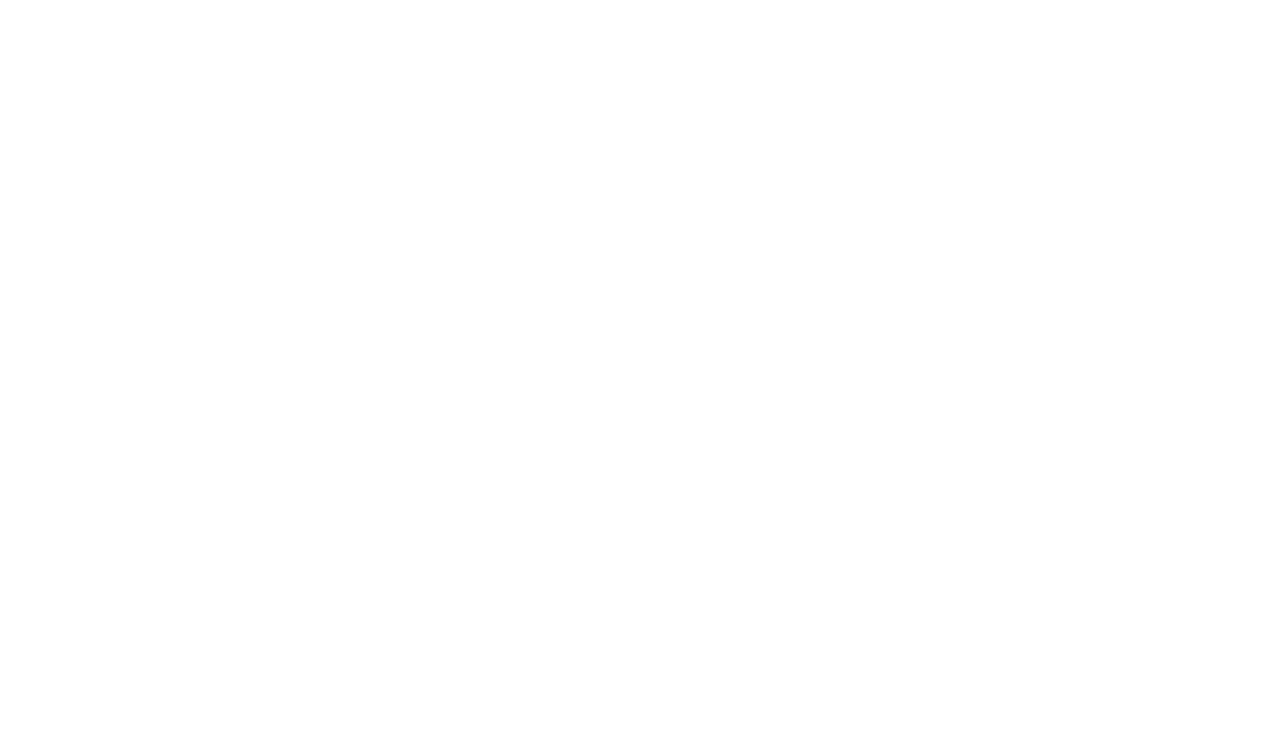
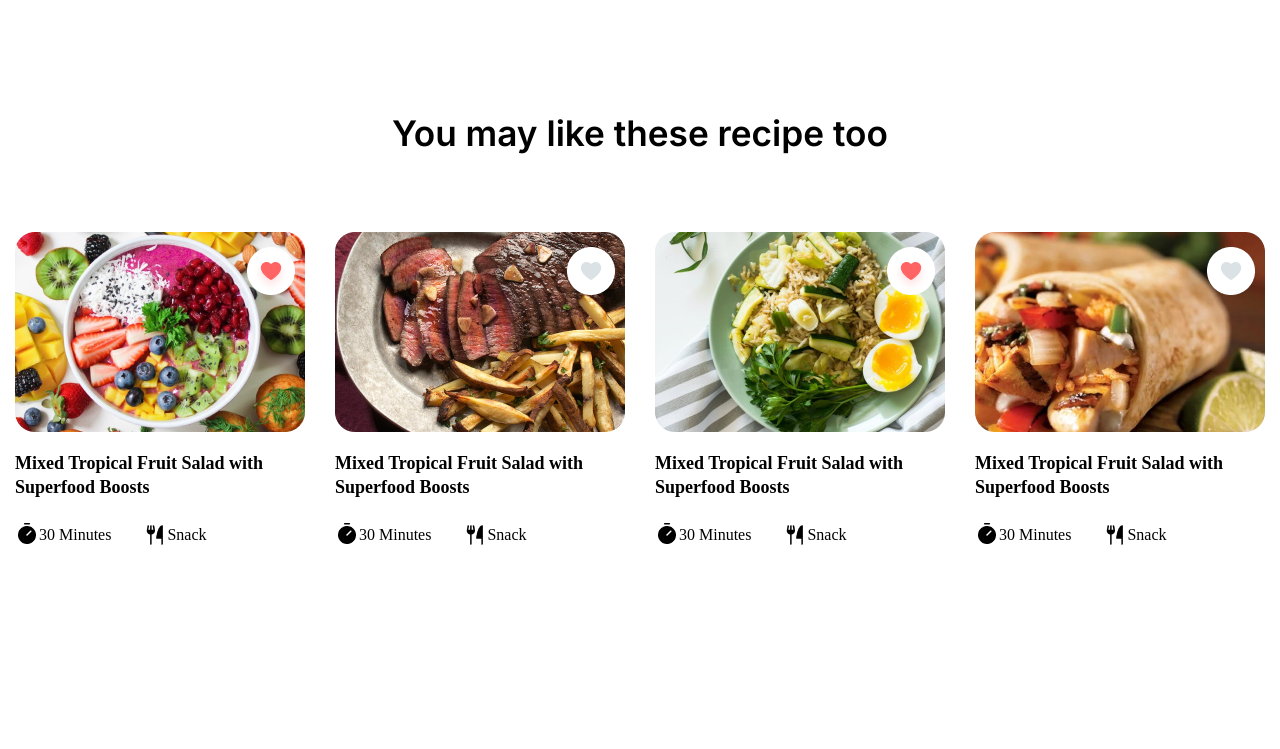
Before and after one commit to PavelRiajul/cooking-web, a React (Vite) app: page /about in a window 1280 px wide. Shown: the part 523-1272 px from the top of the page. Before the commit the page ends 800 px from the top, so only its background shows below. Built offline with nearby package versions, Linux system fonts and the light colour scheme; grey boxes are pictures that could not be loaded.

Commit message:
single-line-recipe-cards

```diff
--- /dev/null
+++ b/src/components/single-line-recipe-cards/ SingLineRecipeCards.jsx
@@ -0,0 +1,85 @@
+import "./SingLineRecipeCards.css"
+
+const  SingLineRecipeCards = () => {
+  return (
+    <>
+    <div className="container singleLineRecipeCards">
+    <div className="recipes-headings">
+            <h1 className="recipe-heading" id="single-line-card-heading">You may like these recipe too</h1>
+         </div>
+             {/* cards-recipes */}
+       <div className="cards-recipes">
+        <div className="card-recipe">
+            <div className="card-image">
+            <div className="herat-img">
+                        <img src="/src/assets/recipes-categories/Group 852.png" alt="" />
+                    </div>
+                <img src="/src/assets/recipes-cards/Mask Group.png" alt="" />
+            </div>
+            <div className="card-recipes-descriptions">
+              <h2 className="card-recipe-name">Mixed Tropical Fruit Salad with Superfood Boosts</h2>
+              <div className="recipe-btn-group">
+                    <span><img src="/src/assets/Timer.png" alt="" />
+                            30 Minutes</span>
+                        <span> <img src="/src/assets/ForkKnife.png" alt="" />
+                            Snack</span>
+                    </div>
+            </div>
+        </div>
+        <div className="card-recipe">
+            <div className="card-image">
+            <div className="herat-img">
+                        <img src="/src/assets/recipes-categories/Group 852 (1).png" alt="" />
+                    </div>
+                <img src="/src/assets/recipes-cards/Mask Group (1).png" alt="" />
+            </div>
+            <div className="card-recipes-descriptions">
+              <h2 className="card-recipe-name">Mixed Tropical Fruit Salad with Superfood Boosts</h2>
+              <div className="recipe-btn-group">
+                    <span><img src="/src/assets/Timer.png" alt="" />
+                            30 Minutes</span>
+                        <span> <img src="/src/assets/ForkKnife.png" alt="" />
+                            Snack</span>
+                    </div>
+            </div>
+        </div>
+        <div className="card-recipe">
+            <div className="card-image">
+            <div className="herat-img">
+                        <img src="/src/assets/recipes-categories/Group 852.png" alt="" />
+                    </div>
+                <img src="/src/assets/recipes-cards/Mask Group (2).png" alt="" />
+            </div>
+            <div className="card-recipes-descriptions">
+              <h2 className="card-recipe-name">Mixed Tropical Fruit Salad with Superfood Boosts</h2>
+              <div className="recipe-btn-group">
+                    <span><img src="/src/assets/Timer.png" alt="" />
+                            30 Minutes</span>
+                        <span> <img src="/src/assets/ForkKnife.png" alt="" />
+                            Snack</span>
+                    </div>
+            </div>
+        </div>
+        <div className="card-recipe">
+            <div className="card-image">
+            <div className="herat-img">
+                        <img src="/src/assets/recipes-categories/Group 852 (1).png" alt="" />
+                    </div>
+                <img src="/src/assets/recipes-cards/Mask Group (3).png" alt="" />
+            </div>
+            <div className="card-recipes-descriptions">
+              <h2 className="card-recipe-name">Mixed Tropical Fruit Salad with Superfood Boosts</h2>
+              <div className="recipe-btn-group">
+                    <span><img src="/src/assets/Timer.png" alt="" />
+                            30 Minutes</span>
+                        <span> <img src="/src/assets/ForkKnife.png" alt="" />
+                            Snack</span>
+                    </div>
+            </div>
+        </div>
+       </div>
+    </div>
+    </>
+  )
+}
+export default  SingLineRecipeCards
--- /dev/null
+++ b/src/components/single-line-recipe-cards/SingLineRecipeCards.css
@@ -0,0 +1,20 @@
+@import url('https://fonts.googleapis.com/css2?family=Inter:ital,opsz,wght@0,14..32,100..900;1,14..32,100..900&display=swap');
+* {
+    box-sizing: border-box;
+    margin: 0;
+    padding: 0;
+    text-decoration: none;
+    list-style-type: none;
+  }
+body{
+    width: 100%;
+}
+.container {
+    width: 100%;
+    max-width: 1280px;
+    margin: 0 auto;
+    padding: 100px 15px;
+}
+#single-line-card-heading{
+    font-size: 2.2rem;
+}
--- a/src/pages/About.jsx
+++ b/src/pages/About.jsx
@@ -1,8 +1,17 @@
+import Footer from "../components/footer/Footer"
+import Inbox from "../components/inbox-section/Inbox"
+import Navbar from "../components/Navbar/Navbar"
+import SingLineRecipeCards from "../components/single-line-recipe-cards/ SingLineRecipeCards"
 
 
 const About = () => {
   return (
-    <div>About</div>
+    <div>
+      <Navbar/>
+      <Inbox/>
+      <SingLineRecipeCards/>
+      <Footer/>
+    </div>
   )
 }
 
--- a/src/pages/Blog.jsx
+++ b/src/pages/Blog.jsx
@@ -1,8 +1,15 @@
+import Footer from "../components/footer/Footer"
+import Inbox from "../components/inbox-section/Inbox"
+import Navbar from "../components/Navbar/Navbar"
 
 
 const Blog = () => {
   return (
-    <div>Blog</div>
+    <div>
+      <Navbar/>
+      <Inbox/>
+      <Footer/>
+    </div>
   )
 }
 
--- a/src/pages/Contact.jsx
+++ b/src/pages/Contact.jsx
@@ -1,8 +1,15 @@
+import Footer from "../components/footer/Footer"
+import Inbox from "../components/inbox-section/Inbox"
+import Navbar from "../components/Navbar/Navbar"
 
 
 const Contact = () => {
   return (
-    <div>Contact</div>
+    <div>
+      <Navbar/>
+      <Inbox/>
+      <Footer/>
+    </div>
   )
 }
 
--- a/src/pages/Recipes.jsx
+++ b/src/pages/Recipes.jsx
@@ -1,8 +1,15 @@
+import Footer from "../components/footer/Footer"
+import Inbox from "../components/inbox-section/Inbox"
+import Navbar from "../components/Navbar/Navbar"
 
 
 const Recipes = () => {
   return (
-    <div>Recipes</div>
+    <div>
+      <Navbar/>
+      <Inbox/>
+      <Footer/>
+    </div>
   )
 }
 
```
